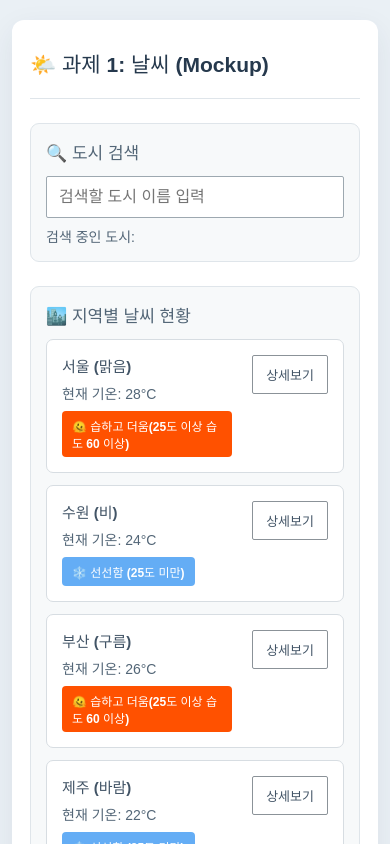
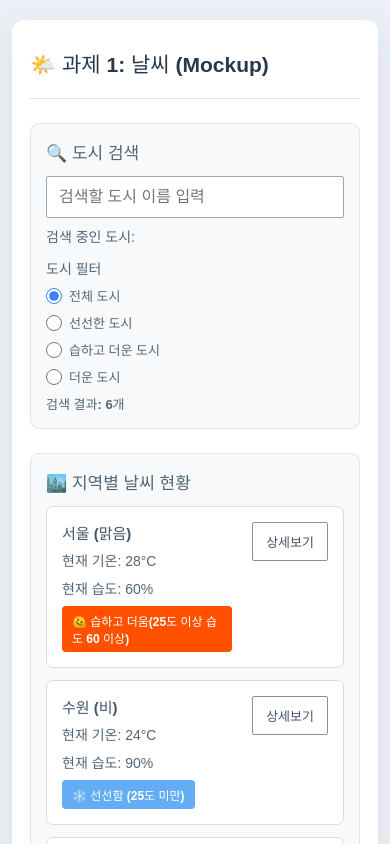
Before and after one commit to iodine-oxide/SKALA_front_0824_0827, a Vue app: page / in a window 390 px wide. Shown: the top 844 px of the page. Built offline with nearby package versions, Linux system fonts and the light colour scheme.

Commit message:
Hands On 2 추가

```diff
--- a/src/App.vue
+++ b/src/App.vue
@@ -1,28 +1,66 @@
 <script setup>
-import { ref } from 'vue'
+import { computed, ref, watch, watchEffect } from 'vue'
 
 const weatherList = ref([
   { id: 'city_01', name: '서울', temp: 28, status: '맑음', humidity: 60 },
   { id: 'city_02', name: '수원', temp: 24, status: '비', humidity: 90 },
   { id: 'city_03', name: '부산', temp: 26, status: '구름', humidity: 70 },
   { id: 'city_04', name: '제주', temp: 22, status: '바람', humidity: 60 },
-  { id: 'city_05', name: '판교', temp: 27, status: '구름', humidity: 80 }
+  { id: 'city_05', name: '판교', temp: 27, status: '구름', humidity: 80 },
+  { id: 'city_06', name: '수서', temp: 26, status: '맑음', humidity: 40 },
 ])
 
 const searchCity = ref('')
-const selectedCity = ref('')
+const selectedCity = ref(null)
+const temperatureFilter = ref('all')
+
+const filteredWeatherList = computed(() => {
+  const keyword = searchCity.value.trim()
+  let result = weatherList.value
+
+  if (keyword) {
+    result = result.filter((city) => city.name.includes(keyword))
+  }
+
+  if (temperatureFilter.value === 'hot') {
+    result = result.filter((city) => city.temp >= 25)
+  } else if (temperatureFilter.value === 'cool') {
+    result = result.filter((city) => city.temp < 25)
+  } else if (temperatureFilter.value === 'humidHot') {
+    result = result.filter((city) => city.temp >= 25 && city.humidity >= 60)
+  }
+
+  return result
+})
+
+const visibleCityCount = computed(() => filteredWeatherList.value.length)
 
 const handleSearchInput = (event) => {
   searchCity.value = event.target.value
+  selectedCity.value = null
 }
 
-const selectCity = (cityName) => {
-  selectedCity.value = cityName
+const selectCity = (city) => {
+  selectedCity.value = city
 }
 
 const showDetail = (city) => {
   window.alert(`${city.name}의 현재 날씨는 ${city.status}이고 온도는 ${city.temp}도, 습도는 ${city.humidity}%입니다.`)
 }
+
+watch(selectedCity, (newCity, oldCity) => {
+  console.log('선택 도시가 변경되었습니다.')
+  console.log('이전 도시:', oldCity?.name ?? '없음')
+  console.log('현재 도시:', newCity?.name ?? '없음')
+})
+
+watchEffect(() => {
+  console.log(`[watchEffect] 현재 검색어 '${searchCity.value}'에 일치하는 도시는 ${filteredWeatherList.value.length}개입니다.`)
+})
+
+watch(temperatureFilter, (newFilter, oldFilter) => {
+  console.log(`기온 필터 변경: ${oldFilter} → ${newFilter}`)
+})
 </script>
 
 <template>
@@ -39,28 +77,71 @@
           검색 중인 도시:
           <strong>{{ searchCity }}</strong>
         </p>
+
+        <div class="search-options">
+          <div class="filter-section">
+            <p class="filter-title">도시 필터</p>
+
+            <div class="radio-group" role="radiogroup" aria-label="기온별 도시 필터">
+              <label>
+                <input v-model="temperatureFilter" type="radio" name="temperature-filter" value="all" />
+                전체 도시
+              </label>
+              <label>
+                <input v-model="temperatureFilter" type="radio" name="temperature-filter" value="cool" />
+                선선한 도시
+              </label>
+              <label>
+                <input v-model="temperatureFilter" type="radio" name="temperature-filter" value="humidHot" />
+                습하고 더운 도시
+              </label>
+              <label>
+                <input v-model="temperatureFilter" type="radio" name="temperature-filter" value="hot" />
+                더운 도시
+              </label>
+            </div>
+          </div>
+          <span>검색 결과: {{ visibleCityCount }}개</span>
+        </div>
       </section>
 
       <section class="panel weather-panel">
         <h2>🏙️ 지역별 날씨 현황</h2>
 
-        <article v-for="city in weatherList" :key="city.id" class="weather-card" tabindex="0" @click="selectCity(city.name)" @keydown.enter="selectCity(city.name)">
+        <template v-if="filteredWeatherList.length > 0">
+          <article
+            v-for="city in filteredWeatherList"
+            :key="city.id"
+            class="weather-card"
+            tabindex="0"
+            @click="selectCity(city)"
+            @keydown.enter="selectCity(city)"
+            @keydown.space.prevent="selectCity(city)"
+          >
             <div class="weather-info">
               <h3>{{ city.name }} ({{ city.status }})</h3>
               <p>현재 기온: {{ city.temp }}°C</p>
+              <p>현재 습도: {{ city.humidity }}%</p>
 
-            <span v-if="city.temp >= 25 && city.humidity >= 60" class ="temperature-label humidhot">🫠 습하고 더움(25도 이상 습도 60 이상)</span>
+              <span v-if="city.temp >= 25 && city.humidity >= 60" class="temperature-label humidhot">🫠 습하고 더움(25도 이상 습도 60 이상)</span>
               <span v-else-if="city.temp >= 25" class="temperature-label hot"> 🔥 더움 (25도 이상) </span>
               <span v-else class="temperature-label cool"> ❄️ 선선함 (25도 미만) </span>
             </div>
 
             <button type="button" class="detail-button" @click.stop="showDetail(city)">상세보기</button>
           </article>
+        </template>
+
+        <div v-else class="empty-result">
+          <p>
+            <strong>'{{ searchCity }}'</strong>와 일치하는 도시가 없습니다.
+          </p>
+        </div>
       </section>
 
       <div class="status-bar" aria-live="polite">
-        <p v-if="selectedCity">{{ selectedCity }}이 선택되었습니다.</p>
-        <p v-else-if="searchCity">{{ searchCity }}를 검색중입니다.</p>
+        <p v-if="selectedCity">{{ selectedCity.name }}이 선택되었습니다.</p>
+        <p v-else-if="searchCity">'{{ searchCity }}'에 대한 검색 결과가 {{ filteredWeatherList.length }}개 있습니다.</p>
         <p v-else>카드를 클릭하거나 검색해 보세요.</p>
       </div>
     </section>
--- a/src/style.css
+++ b/src/style.css
@@ -62,7 +62,7 @@
   font-weight: 700;
 }
 
-.search-panel input {
+.search-panel input[type='text'] {
   width: 100%;
   height: 42px;
   padding: 0 12px;
@@ -72,7 +72,7 @@
   background: #fff;
 }
 
-.search-panel input:focus {
+.search-panel input[type='text']:focus {
   border-color: #3b82f6;
   box-shadow: 0 0 0 3px rgba(59, 130, 246, 0.12);
 }
@@ -86,6 +86,55 @@
 
 .search-panel strong {
   color: #2563eb;
+}
+
+.search-options {
+  margin-top: 12px;
+  display: flex;
+  align-items: center;
+  justify-content: space-between;
+  gap: 16px;
+  color: #536677;
+  font-size: 13px;
+}
+
+.filter-section {
+  display: flex;
+  flex-direction: column;
+  gap: 8px;
+}
+
+.search-panel .filter-title {
+  min-height: 0;
+  margin: 0;
+  color: #536677;
+  font-size: 14px;
+  font-weight: 700;
+}
+
+.radio-group {
+  display: flex;
+  align-items: center;
+  flex-wrap: wrap;
+  gap: 12px;
+}
+
+.radio-group label {
+  display: flex;
+  align-items: center;
+  gap: 7px;
+  cursor: pointer;
+}
+
+.radio-group input {
+  width: 16px;
+  height: 16px;
+  margin: 0;
+  accent-color: #3b82f6;
+}
+
+.search-options span {
+  font-weight: 700;
 }
 
 .weather-card {
@@ -160,6 +209,21 @@
   background: #f1f4f6;
 }
 
+.empty-result {
+  margin-top: 12px;
+  padding: 28px 18px;
+  border: 1px dashed #c6d0d8;
+  border-radius: 7px;
+  color: #687b8c;
+  background: #fff;
+  text-align: center;
+  font-size: 14px;
+}
+
+.empty-result p {
+  margin: 0;
+}
+
 .status-bar {
   margin-top: 18px;
   padding: 14px 18px;
@@ -197,6 +261,18 @@
     padding: 15px;
   }
 
+  .search-options {
+    align-items: flex-start;
+    flex-direction: column;
+    gap: 8px;
+  }
+
+  .radio-group {
+    align-items: flex-start;
+    flex-direction: column;
+    gap: 8px;
+  }
+
   .detail-button {
     flex: 0 0 auto;
   }
```
Also changed, not shown: 1 other file (tests, documents, lock files or other folders). Lines whose indentation alone changed are shown as unchanged.
